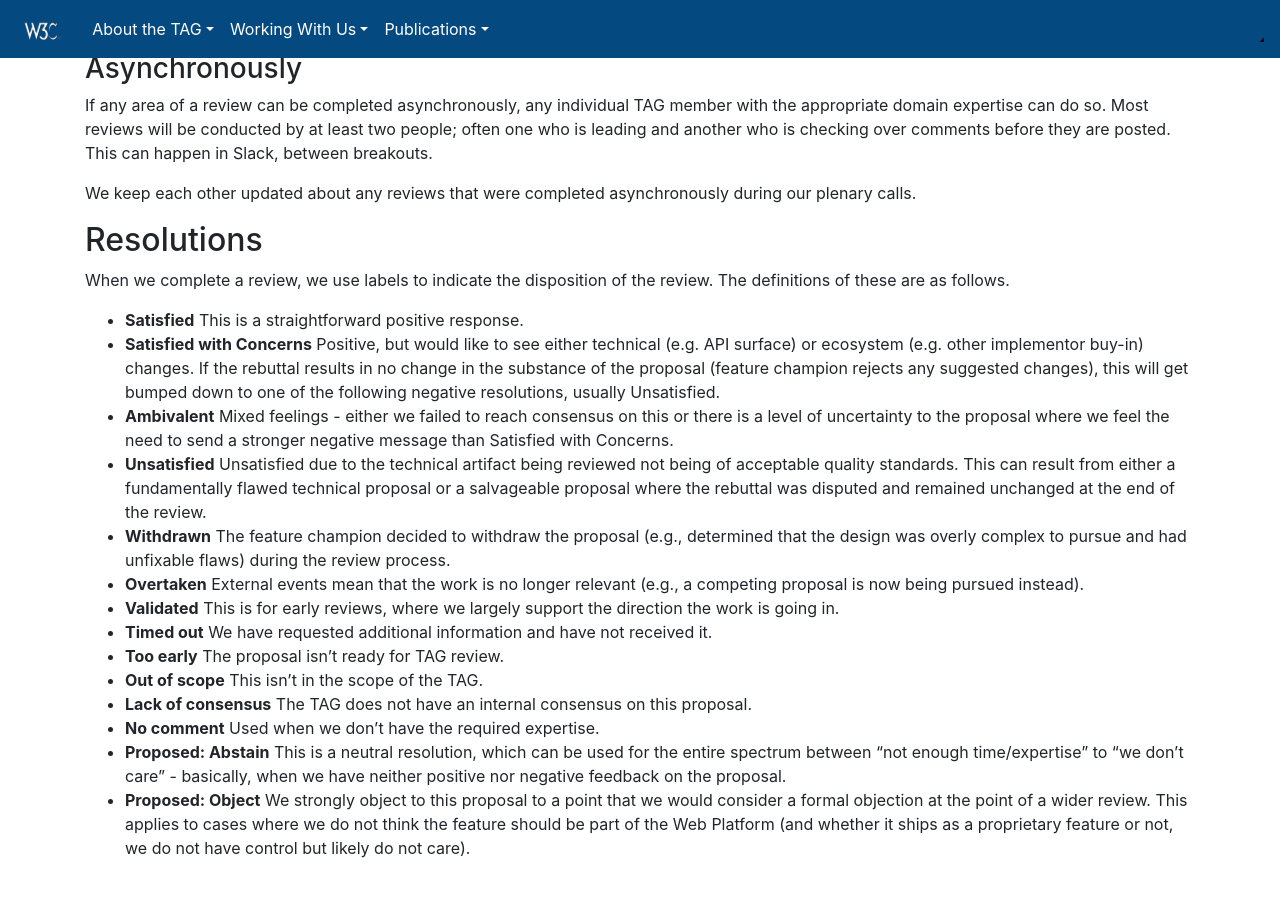
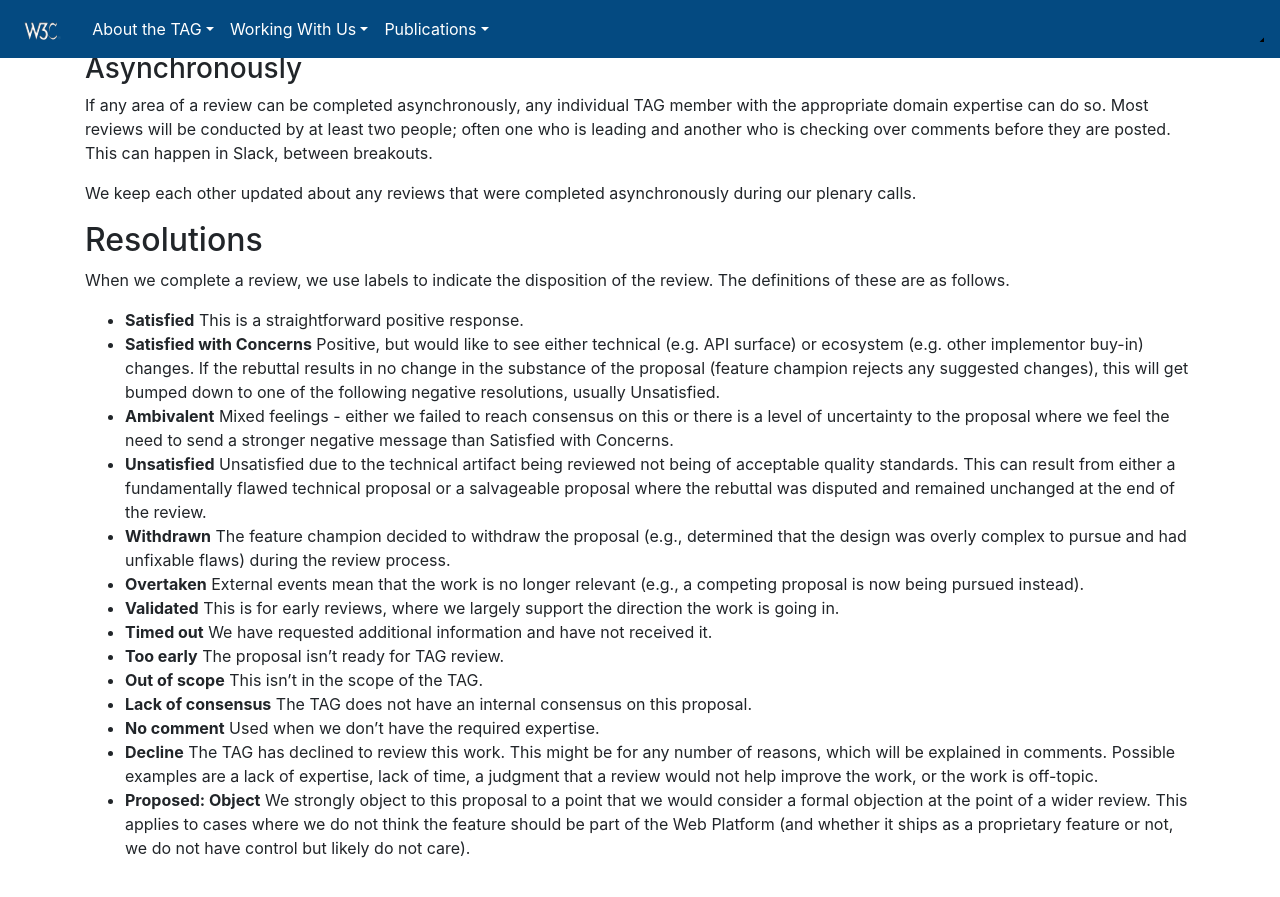
Before and after one commit to w3ctag/tag.w3.org, a Jekyll site: the page built from workmode/design-reviews.md, in a window 1280 px wide and 900 px high, scrolled down 3367 px. Shown: the top 897 px of the window. Built offline with Jekyll 4.4.1, drawn with Linux system fonts in a browser that asks for light colours; nearby versions of some CDN libraries; library files that are not in the unit come from our copies.

Commit message:
Abstain -> decline
Co-authored-by: Martin Thomson <mt@lowentropy.net>

```diff
--- a/workmode/design-reviews.md
+++ b/workmode/design-reviews.md
@@ -159,5 +159,5 @@ When we complete a review, we use labels to indicate the disposition of the revi
 * **Out of scope** This isn't in the scope of the TAG.
 * **Lack of consensus** The TAG does not have an internal consensus on this proposal.
 * **No comment** Used when we don't have the required expertise.
-* **Proposed: Abstain** This is a neutral resolution, which can be used for the entire spectrum between "not enough time/expertise" to "we don't care" - basically, when we have neither positive nor negative feedback on the proposal.
+* **Decline** The TAG has declined to review this work.  This might be for any number of reasons, which will be explained in comments.  Possible examples are a lack of expertise, lack of time, a judgment that a review would not help improve the work, or the work is off-topic.
 * **Proposed: Object** We strongly object to this proposal to a point that we would consider a formal objection at the point of a wider review. This applies to cases where we do not think the feature should be part of the Web Platform (and whether it ships as a proprietary feature or not, we do not have control but likely do not care).
```
